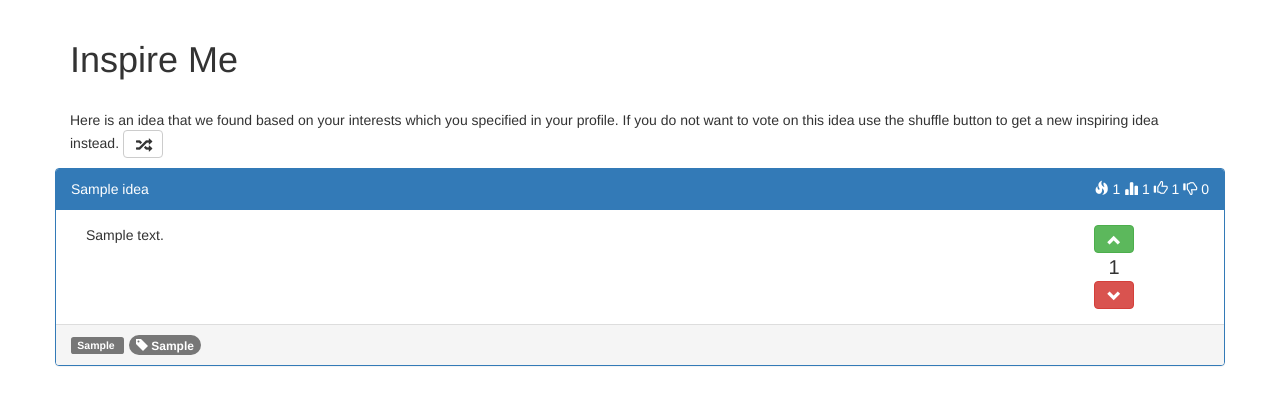
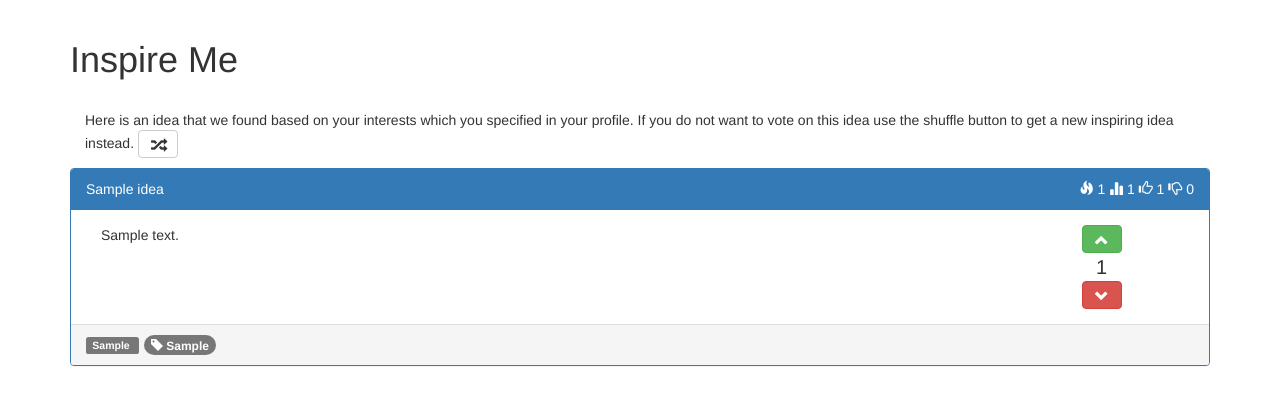
Before and after one commit to boceckts/ideahub, a Flask app: template app/templates/inspire.html in a window 1280 px wide. Shown: the part 52-457 px from the top of the page. Run offline with Flask 2, Linux system fonts and the light colour scheme; a user stored in the database is signed in; tables that the repository leaves empty hold one stand-in row (values such as "Sample post"); the template is opened without the code that fills it: values that come from a table or form of the project are taken from there, most other values are stand-ins (such as "Sample title", 1, 10 or a date in 2020); some libraries are stand-ins or nearby versions.

Commit message:
Fixed formatting issues for inspire page

```diff
--- a/app/templates/inspire.html
+++ b/app/templates/inspire.html
@@ -10,7 +10,7 @@
     <div class="h1">Inspire Me</div>
     <br>
     {% if idea is not none %}
-        <div class=container-fluid">
+        <div class="container-fluid">
             <p>
                 Here is an idea that we found based on your interests which you specified in your profile. If you
                 do not want to vote on this idea use the shuffle button to get a new inspiring idea instead.
@@ -18,9 +18,8 @@
                     <span class="glyphicon glyphicon-random"></span>
                 </a>
             </p>
+            {% include 'idea/idea.html' %}
         </div>
-        {% include 'idea/idea.html' %}
-
     {% else %}
         <div class="jumbotron">
             <div class="h2">You have voted on all ideas!</div>
```
